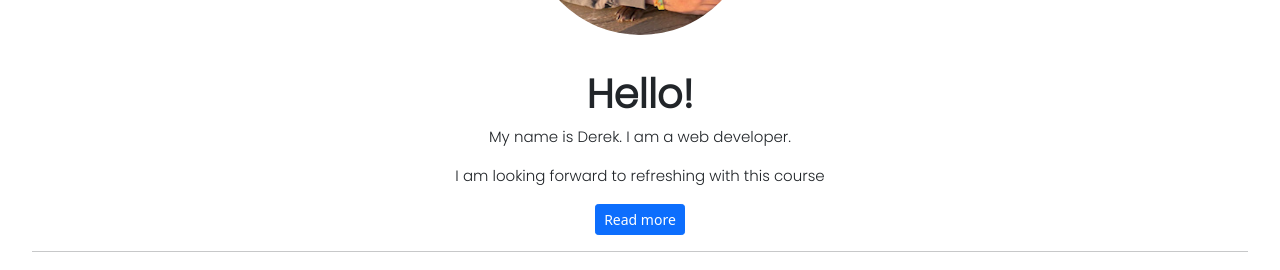
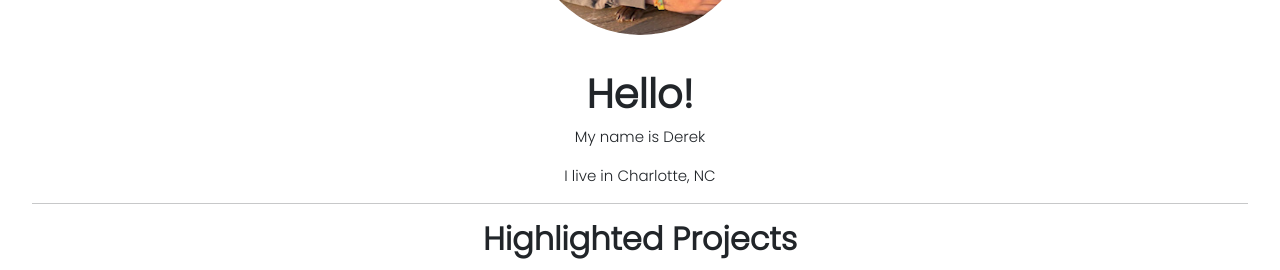
Before and after one commit to derekrdrill/react-app, a React (Create React App) app: page / in a window 1280 px wide. Shown: the part 232-502 px from the top of the page. Built offline with nearby package versions, Linux system fonts and the light colour scheme.

Commit message:
Sec 4 Ch 28: creating BioAttributes and refactoring structure of Bio comoponent

```diff
--- a/src/components/App.js
+++ b/src/components/App.js
@@ -2,7 +2,7 @@ import React, { Component} from 'react';
 import Projects from './Projects';
 import SocialProfiles from './SocialProfiles';
 import ProfileImage from './ProfileImage';
-import Bio from './Bio';
+import Bio from './Bio/Bio';
 
 export default class App extends Component {
     render() {
--- a/src/components/Bio.js
+++ /dev/null
@@ -1,33 +0,0 @@
-import React, { Component } from 'react';
-
-export default class Bio extends Component {
-    state = { displayBio: false };
-
-    toggleDisplayBio = () => {
-        this.setState({ displayBio: !this.state.displayBio });
-    }
-
-    render() {
-        return (
-            <div>
-                <h1>Hello!</h1>
-                <p>My name is Derek. I am  a web developer.</p>
-                <p>I am looking forward to refreshing with this course</p>
-                {
-                    this.state.displayBio ? (
-                        <div>
-                            <p>I live in Charlotte, and code every day.</p>
-                            <p>My favorite languages are JavaScript and Typescript</p>
-                            <p>Besides coding, I love my dog, staying active, sports and cooking!</p>
-                            <button className='btn btn-primary btn-sm' onClick={this.toggleDisplayBio}>Show less</button>
-                        </div>
-                    ) : (
-                        <div>
-                            <button className='btn btn-primary btn-sm' onClick={this.toggleDisplayBio}>Read more</button>
-                        </div>
-                    )
-                }
-            </div>
-        )
-    }
-}
--- /dev/null
+++ b/src/components/Bio/Bio.js
@@ -0,0 +1,14 @@
+import React, { Component } from 'react';
+import Bio_Attribute from './comoponents/BioAttribute';
+
+export default class Bio extends Component {
+    render() {
+        return (
+            <div>
+                <h1>Hello!</h1>
+                <p>My name is Derek</p>
+                <Bio_Attribute />
+            </div>
+        )
+    }
+}
--- /dev/null
+++ b/src/components/Bio/comoponents/BioAttribute.js
@@ -0,0 +1,30 @@
+import React, { Component } from 'react';
+
+const BIO_ATTRIBUTES =[
+    'I am a web developer',
+    'I live in Charlotte, NC',
+    'My favorite languages are JavaScript and Typescript',
+    'Besides coding, I love my dog, staying active, sports and cooking!',
+];
+
+export default class BioAttribute extends Component {
+    state = { attrIndex: 0};
+
+    componentDidMount() {
+        this.animateTitles();
+    }
+
+    animateTitles = () => {
+        setInterval(() => {
+            const attrIndex = (this.state.attrIndex + 1) % BIO_ATTRIBUTES.length;
+
+            this.setState({ attrIndex });
+        }, 4000);
+    }
+
+    render() {
+        const bioAttribute = BIO_ATTRIBUTES[this.state.attrIndex];
+
+        return <p>{bioAttribute}</p>;
+    }
+}
```
